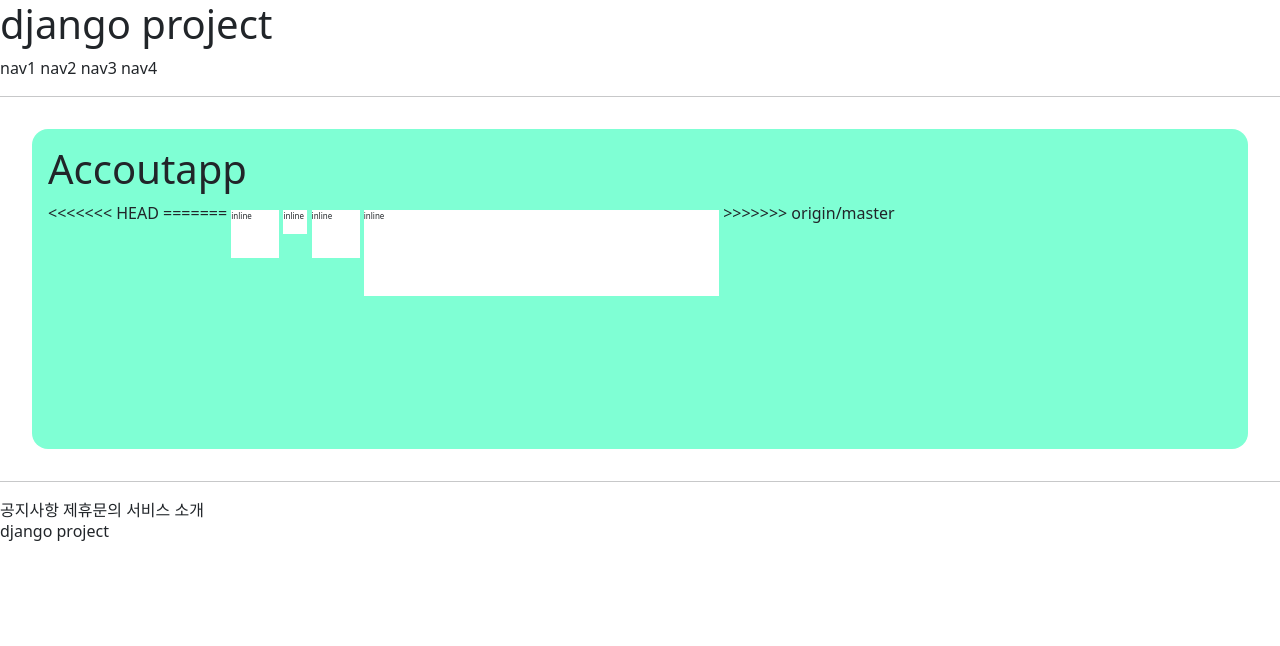
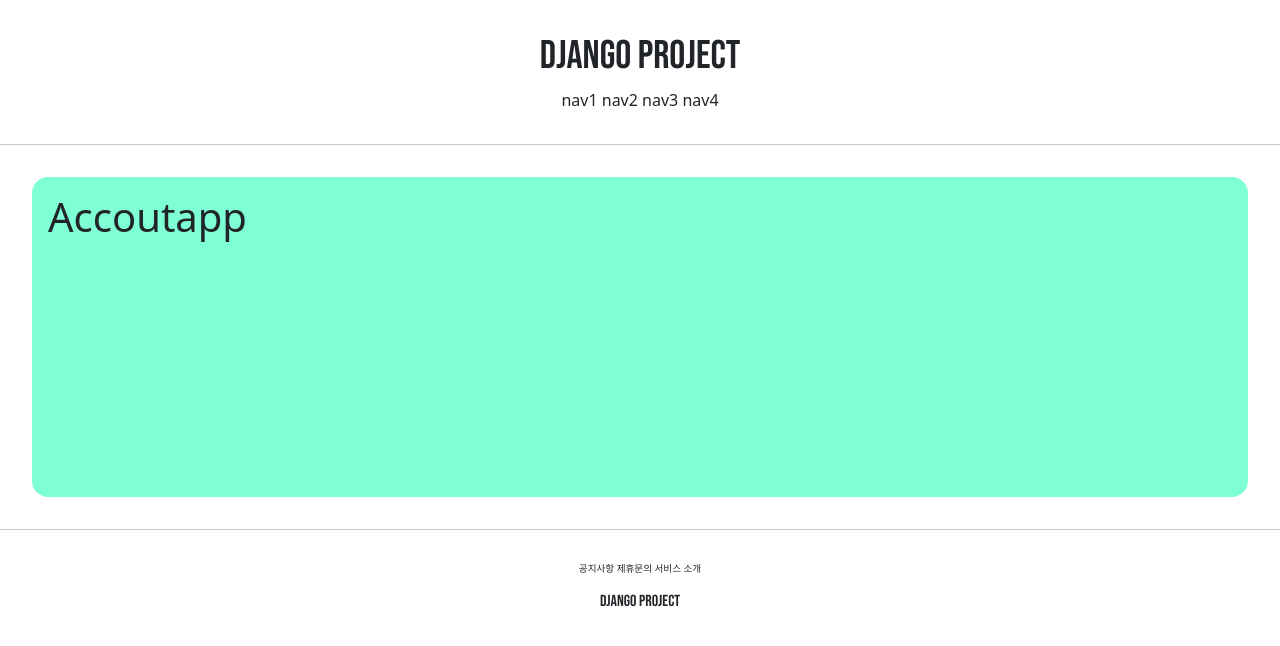
Before and after one commit to Kim-Seung-Su/slef-practice, a Django app: page /account/hello_world/ in a window 1280 px wide. Shown: the top 646 px of the page. Run offline with Django 3.2, Linux system fonts and the light colour scheme.

```diff
--- a/accountapp/templates/accountapp/hello_world.html
+++ b/accountapp/templates/accountapp/hello_world.html
@@ -15,22 +15,6 @@
     <div style ="height: 20rem; background-color: aquamarine; padding: 1rem; border-radius: 1rem; margin: 2rem 2rem;">
         <h1>Accoutapp
         </h1>
-<<<<<<< HEAD
-=======
-
-        <!--div는 기본적으로 block 속성, span은 기본적으로 inline속성-->
-        <!-- block : 설정한 크기와 상관없이, 너비를 다 가져감, 세로로 쌓임-->
-        <!--inline : 텍스트, 한줄로(가로로 쌓임)-->
-        <!-- None : 태그상 존재 하지만, 안보임-->
-        <!--default : 기본적으로 display block 속성-->
-
-        <div class= "testing" style = "display: inline-block; width: 48px; height: 48px;">inline</div>
-        <div class= "testing" style = "display: inline-block; width: 3em; height: 3em;">inline</div>
-        <div class= "testing" style = "display: inline-block; width: 3rem; height: 3rem;">inline</div>
-        <div class= "testing" style = "display: inline-block; width: 30%; height: 30%;">inline</div>
-
-
->>>>>>> origin/master
     </div>
 
 {% endblock %}
--- a/djangoProject/settings.py
+++ b/djangoProject/settings.py
@@ -22,9 +22,9 @@ env = environ.Env(
 # Build paths inside the project like this: BASE_DIR / 'subdir'.
 BASE_DIR = Path(__file__).resolve().parent.parent
 
-environ.Env.read_env(
-    env_file= os.path.join(BASE_DIR,'.env')
-)
+environ.Env.read_env()
+env_file= os.path.join(BASE_DIR,'.env')
+
 
 
 
--- /dev/null
+++ b/static/base.css
@@ -0,0 +1,20 @@
+.django_header{
+    text-align: center; margin: 2rem 0;
+}
+
+.django_header_button{
+    font-family: 'Bebas Neue', cursive;
+}
+
+.django_footer{
+    text-align: center; margin-top: 2rem;
+}
+
+.django_footer_logo{
+    font-family: 'Bebas Neue', cursive;
+    margin-top: 1rem;
+}
+
+.django_footer_button{
+    font-size: 0.6rem;
+}
```
Also changed, not shown: accountapp/migrations/0001_initial.py (added).
